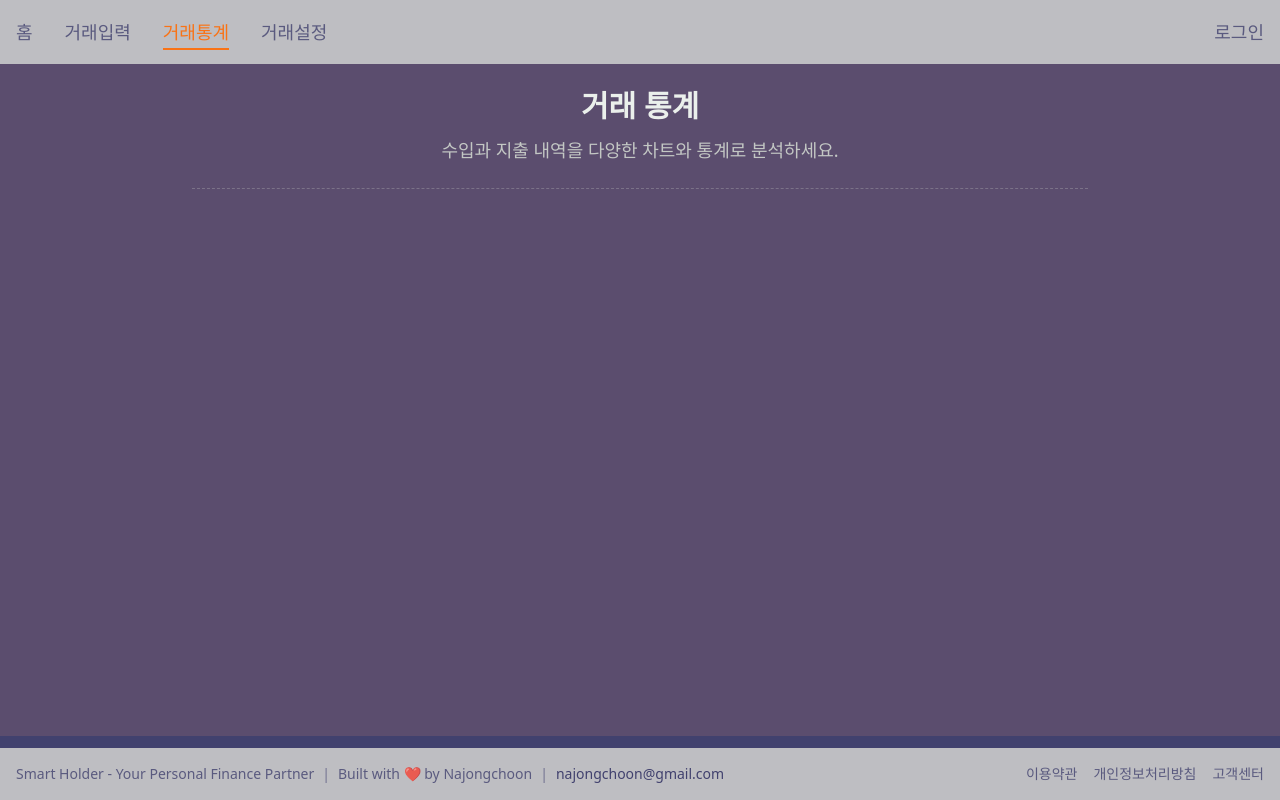
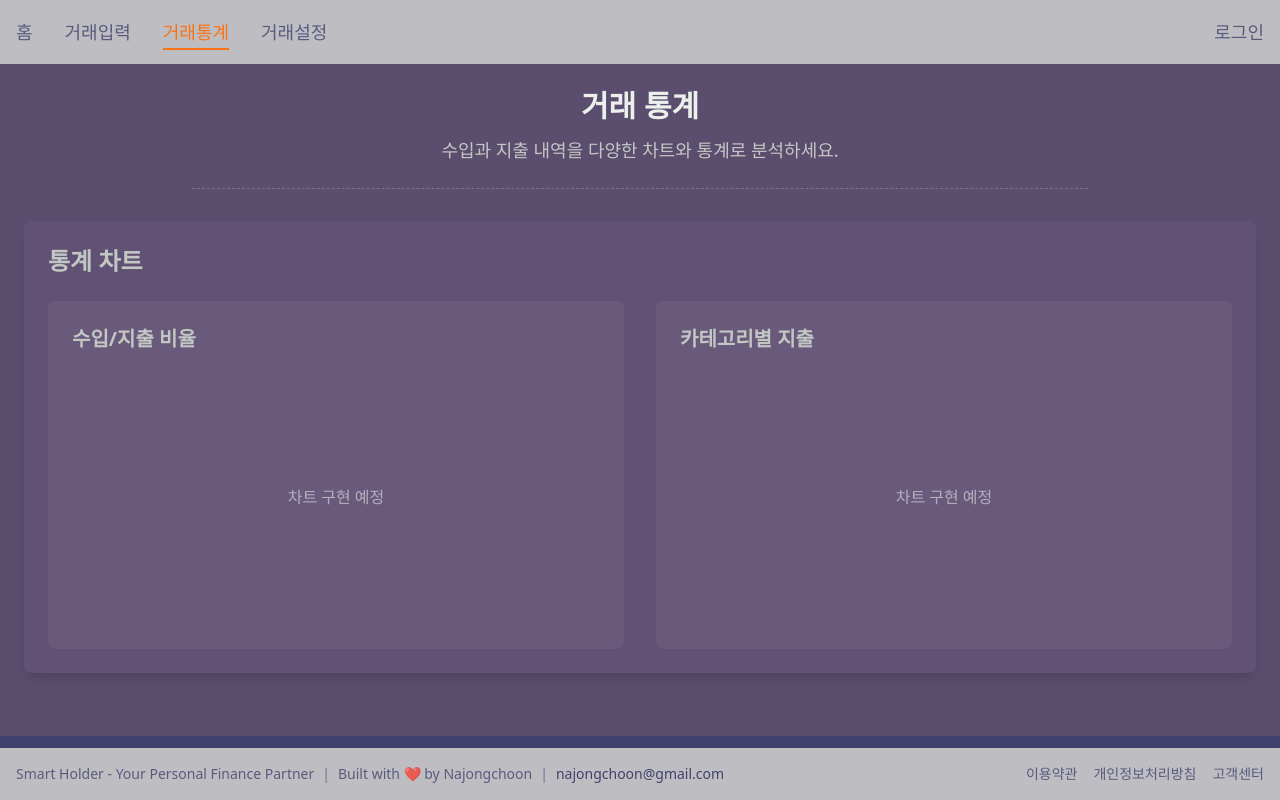
Before and after one commit to jongchoon580325/holder_book, a Next.js app: page /transaction/statistics in a window 1280 px wide. Built offline with nearby package versions, Linux system fonts and the light colour scheme.

Commit message:
수정: 클라이언트 사이드 하이드레이션 오류 해결 및 통계 페이지 UI 개선

```diff
--- a/src/app/transaction/input/page.tsx
+++ b/src/app/transaction/input/page.tsx
@@ -1,6 +1,6 @@
 'use client';
 
-import { useState } from 'react';
+import { useState, useEffect } from 'react';
 import PageHeader from '@/components/common/PageHeader';
 import TransactionForm from '@/components/transaction/TransactionForm';
 import TransactionTable from '@/components/transaction/TransactionTable';
@@ -8,18 +8,44 @@ import { Transaction, NewTransaction } from '@/types/transaction';
 
 export default function TransactionInput() {
   const [transactions, setTransactions] = useState<Transaction[]>([]);
+  const [isClient, setIsClient] = useState(false);
+
+  // 클라이언트 사이드 렌더링 확인
+  useEffect(() => {
+    setIsClient(true);
+  }, []);
 
   const handleSaveTransaction = (transaction: NewTransaction) => {
-    setTransactions([...transactions, { ...transaction, id: Date.now() }]);
+    const newTransaction: Transaction = {
+      ...transaction,
+      id: Date.now()
+    };
+    setTransactions(prev => [...prev, newTransaction]);
   };
 
   const handleUpdateTransaction = (id: number, updatedTransaction: Transaction) => {
-    setTransactions(transactions.map(t => t.id === id ? { ...updatedTransaction, id } : t));
+    setTransactions(prev =>
+      prev.map(t => t.id === id ? { ...updatedTransaction, id } : t)
+    );
   };
 
   const handleDeleteTransaction = (id: number) => {
-    setTransactions(transactions.filter(t => t.id !== id));
+    setTransactions(prev => prev.filter(t => t.id !== id));
   };
+
+  // 클라이언트 사이드 렌더링 전에는 로딩 상태 표시
+  if (!isClient) {
+    return (
+      <main className="min-h-[calc(100vh-8rem)] bg-[#17195c] text-white p-6">
+        <div className="container mx-auto">
+          <div className="animate-pulse">
+            <div className="h-8 bg-white/10 rounded w-1/4 mb-4"></div>
+            <div className="h-4 bg-white/10 rounded w-2/4 mb-8"></div>
+          </div>
+        </div>
+      </main>
+    );
+  }
 
   return (
     <main className="min-h-[calc(100vh-8rem)] bg-[#17195c] text-white p-6">
--- a/src/app/transaction/statistics/page.tsx
+++ b/src/app/transaction/statistics/page.tsx
@@ -1,16 +1,54 @@
 'use client';
 
+import { useState, useEffect } from 'react';
 import PageHeader from '@/components/common/PageHeader';
 
 export default function TransactionStatistics() {
+  const [isClient, setIsClient] = useState(false);
+
+  useEffect(() => {
+    setIsClient(true);
+  }, []);
+
+  if (!isClient) {
+    return (
+      <main className="min-h-[calc(100vh-8rem)] bg-[#5b4d6e] text-white p-6">
+        <div className="container mx-auto">
+          <div className="animate-pulse">
+            <div className="h-8 bg-white/10 rounded w-1/4 mb-4"></div>
+            <div className="h-4 bg-white/10 rounded w-2/4 mb-8"></div>
+          </div>
+        </div>
+      </main>
+    );
+  }
+
   return (
     <main className="min-h-[calc(100vh-8rem)] bg-[#5b4d6e] text-white p-6">
-      <div className="container mx-auto">
+      <div className="container mx-auto space-y-8">
         <PageHeader
           title="거래 통계"
           description="수입과 지출 내역을 다양한 차트와 통계로 분석하세요."
         />
-        {/* 추후 통계 차트 구현 */}
+
+        {/* 통계 섹션 */}
+        <section className="bg-[#6d5a80]/40 rounded-lg p-6 backdrop-blur-sm shadow-lg">
+          <h2 className="text-2xl font-bold mb-6">통계 차트</h2>
+          <div className="grid grid-cols-1 md:grid-cols-2 gap-8">
+            <div className="bg-white/5 rounded-lg p-6">
+              <h3 className="text-xl font-semibold mb-4">수입/지출 비율</h3>
+              <div className="h-64 flex items-center justify-center text-white/50">
+                차트 구현 예정
+              </div>
+            </div>
+            <div className="bg-white/5 rounded-lg p-6">
+              <h3 className="text-xl font-semibold mb-4">카테고리별 지출</h3>
+              <div className="h-64 flex items-center justify-center text-white/50">
+                차트 구현 예정
+              </div>
+            </div>
+          </div>
+        </section>
       </div>
     </main>
   );
```
Also changed, not shown: 1 other file (tests, documents, lock files or other folders).
